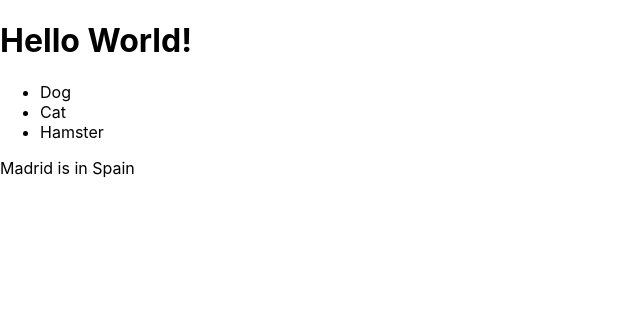
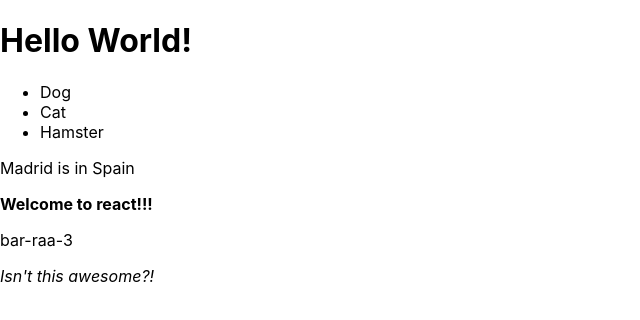
Before and after one commit to plasmatech8/react-practice, a React (Create React App) app in the folder Learning React.js/01_getting_started/hello-react/: page / in a window 1280 px wide. Shown: the top 320 px of the page, without its empty margins (0-640 px from the left). Built offline with nearby package versions, Linux system fonts and the light colour scheme.

Commit message:
Added components

```diff
--- a/Learning React.js/01_getting_started/hello-react/src/index.js
+++ b/Learning React.js/01_getting_started/hello-react/src/index.js
@@ -2,11 +2,24 @@ import React from 'react';
 import ReactDOM from 'react-dom';
 import './index.css';
 
+// Component (alternatively can pass in a single 'props' object)
+function Hello({foo, hoo, num}){
+  return (
+    <div>
+      <p><b>Welcome to react!!!</b></p>
+      <p>{foo}-{hoo}-{num}</p>
+      <p><em>Isn't this awesome?!</em></p>
+    </div>
+  )
+}
+
+// Example of information insertion
 let city = {
   name: "Madrid",
   country: "Spain"
 };
 
+// Render the app
 ReactDOM.render(
   <div>
     <h1 id="heading" className="cool"> Hello World!</h1>
@@ -16,6 +29,11 @@ ReactDOM.render(
       <li>Hamster</li>
     </ul>
     <p>{city.name} is in {city.country}</p>
+    <Hello
+      foo="bar"
+      hoo="raa"
+      num={3}
+    />
   </div>,
   document.getElementById('root')
 );
```
Also changed, not shown: 1 other file (tests, documents, lock files or other folders).
